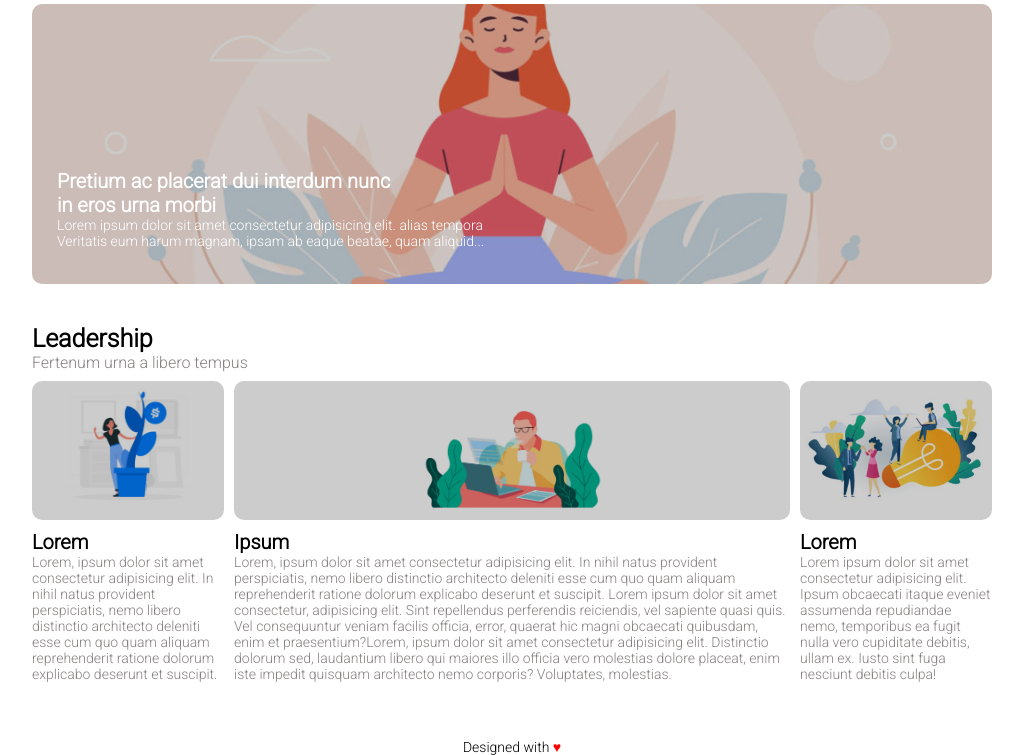
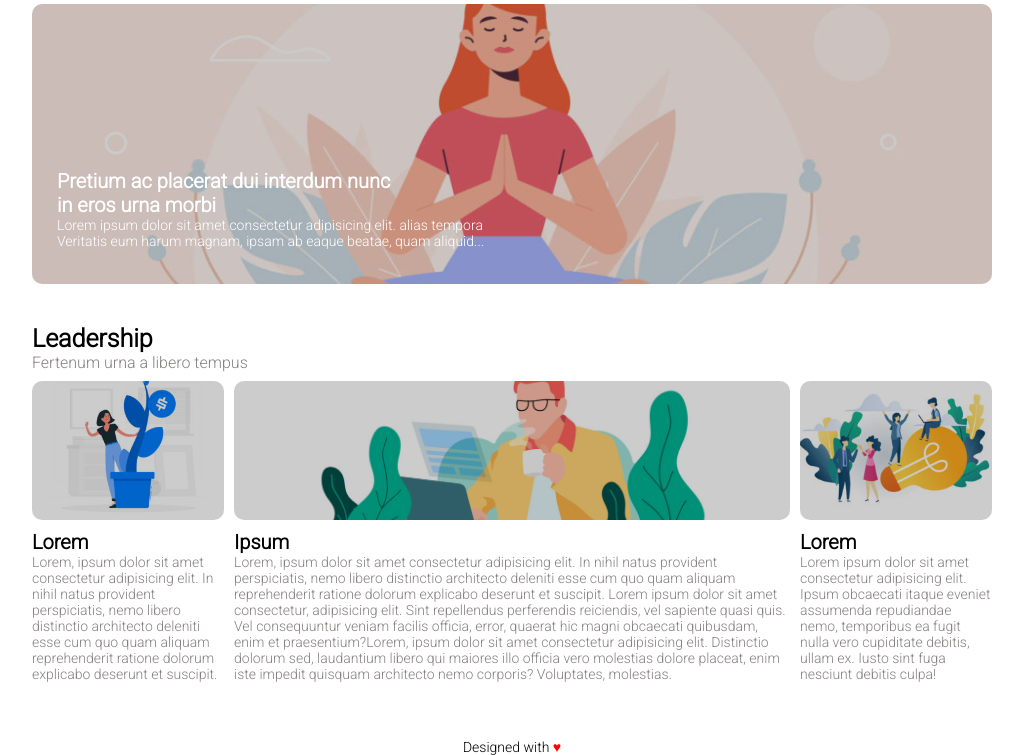
Before and after one commit to FrancescoCina/htmlcss-wp, a plain HTML site: page index.html in a window 1280 px wide. Shown: the part 106-861 px from the top of the page, without its empty margins (128-1151 px from the left). Drawn offline with Linux system fonts and the light colour scheme.

Commit message:
corretto

```diff
--- a/css/style.css
+++ b/css/style.css
@@ -100,7 +100,7 @@ p{
 /* secondo blocco  */
  .second-block{
     width: 100%;
-    height: 50%;
+    height: 100%;
     margin: 0 auto;
 }
 
@@ -113,7 +113,6 @@ p{
 
 .head-secblock > div{
     padding: 25px 0;
-
 }
 
 h1{
@@ -125,6 +124,11 @@ h1{
 
 }
 /* blocchi flottati  */
+
+
+.float-items{
+    height: 50%;
+}
 
 
 .sidebarleft{
@@ -139,7 +143,7 @@ h1{
     background-image: url(../img/img-1.jpg);
     height: 42%;
     background-position: center;
-    background-size: contain;
+    background-size: 90%;
     background-repeat: no-repeat;
 
 }
@@ -154,7 +158,7 @@ h1{
     background-image: url(../img/banner-2.jpg);
     height: 42%;
     background-position: center;
-    background-size: contain;
+    background-size: 90%;
     background-repeat: no-repeat;
 }
 
@@ -170,7 +174,7 @@ h1{
     background-image: url(../img/img-3.jpg);
     height: 42%;
     background-position: center;
-    background-size: contain;
+    background-size: 110%;
     background-repeat: no-repeat;
 }
 
@@ -187,4 +191,3 @@ footer p{
 
 footer span{
     color:red;
-}
--- a/index.html
+++ b/index.html
@@ -36,7 +36,8 @@
                 </div>
             </div>
         </div>
-        <div class="second-block clearfix">
+        <div class="float-items clearfix">
+            <div class="second-block">
                 <section class="head-secblock">
                     <div>
                         <h1>Leadership</h1>
@@ -45,8 +46,7 @@
                 </section>
                     <section class="sidebarleft">
                         <div class="dollar-jar">
-                    <div class="transparency">
-                    </div>
+                            <div class="transparency"></div>
                         </div>
                         <div class="float-text">
                             <h3>Lorem</h3>
@@ -55,8 +55,7 @@
                     </section>
                     <section class="central">
                         <div class="man-drinking">
-                    <div class="transparency">
-                    </div>
+                            <div class="transparency"></div>
                         </div>
                         <div class="float-text">
                             <h3>Ipsum</h3>
@@ -65,8 +64,7 @@
                     </section>
                     <section class="sidebarright">
                         <div class="bulb">
-                    <div class="transparency">
-                    </div>
+                            <div class="transparency"></div>
                         </div>
                         <div class="float-text">
                             <h3>Lorem</h3>
@@ -74,13 +72,11 @@
                         </div>
                     </section>
             </div>
+        </div>
         <footer class="footer-block">
             <div>
                 <p>Designed with <span>&hearts;</span></p>
             </div>
-
-
-
         </footer>
     </div>
 </body>
```
Lines whose indentation alone changed are shown as unchanged.
